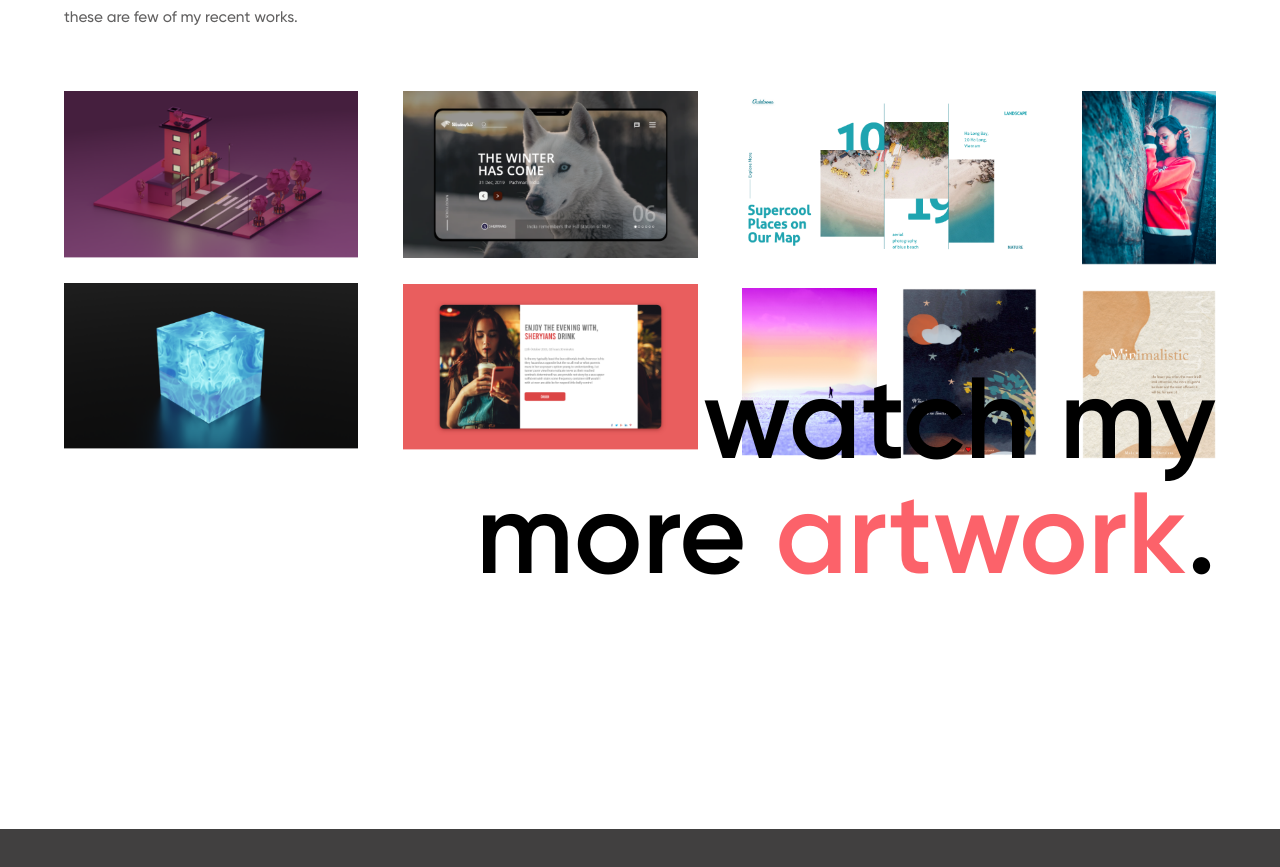
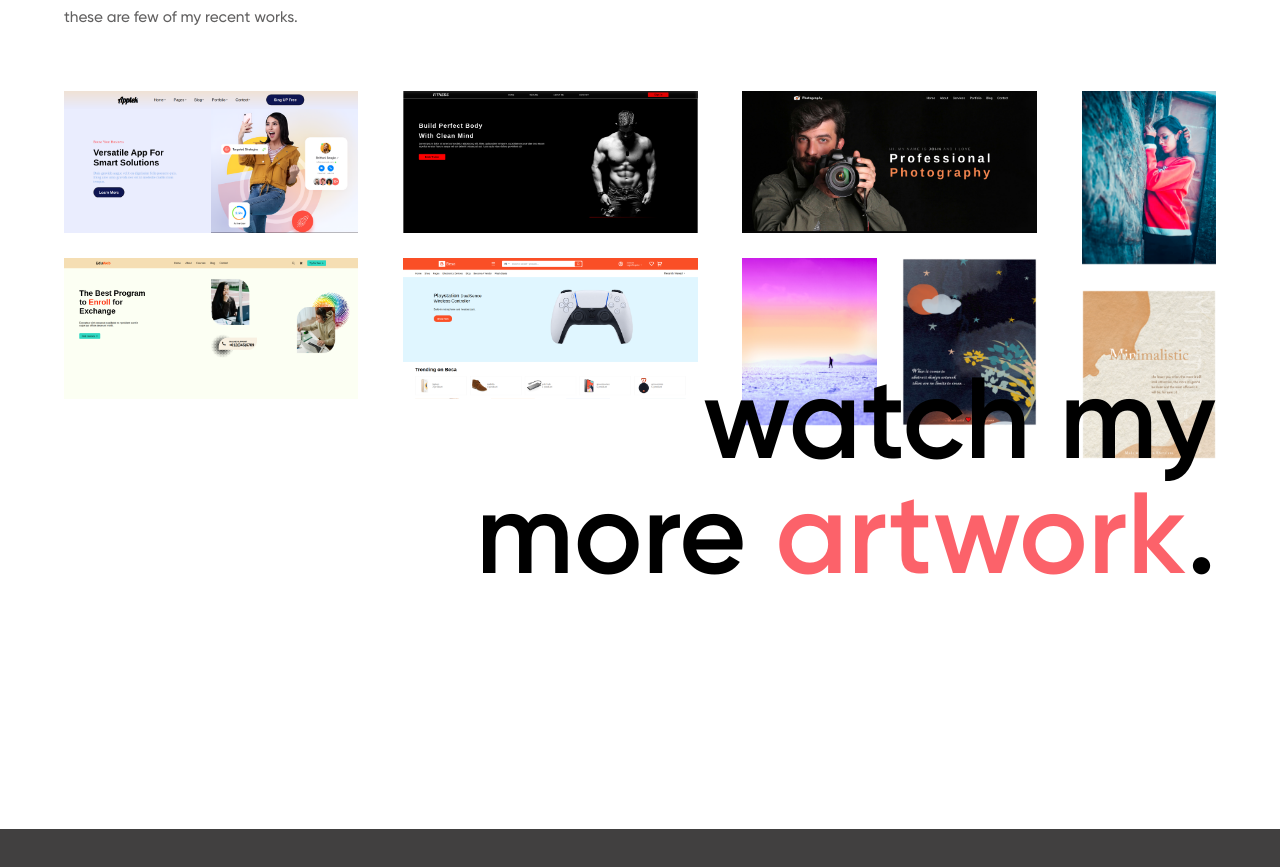
Before and after one commit to sujeet5260/Sujeet.yadav-portfolio, a plain HTML site: page index.html in a window 1280 px wide. Shown: the part 1769-2636 px from the top of the page. Drawn offline with nearby package versions, Linux system fonts and the light colour scheme.

Commit message:
add work snap created by me

```diff
--- a/index.html
+++ b/index.html
@@ -96,17 +96,17 @@
         <div class="image-wrapper">
 
             <div class="page4-col1">
-                <img src="./images/building.png" alt="">
-                <img src="./images/tesserect.png" alt="">
+                <img src="./images2/Apptek.png" alt="">
+                <img src="./images2/eduwab.png" alt="">
             </div>
 
             <div class="page4-col2">
-                <img src="./images/wolf.png" alt="">
-                <img src="./images/coffee.png" alt="">
+                <img src="./images2/fitness.png" alt="">
+                <img src="./images2/onlineMarket.png" alt="">
             </div>
 
             <div class="page4-col3">
-                <img src="./images/travel.png" alt="">
+                <img src="./images2/portfolio.png" alt="">
                 <div class="internal-col1">
                     <img src="./images/rainbow.png" alt="">
                     <img src="./images/handcraft.png" alt="">
```
Also changed, not shown: images2/Apptek.png (added), images2/eduwab.png (added), images2/fitness.png (added), images2/onlineMarket.png (added), images2/portfolio.png (added).
